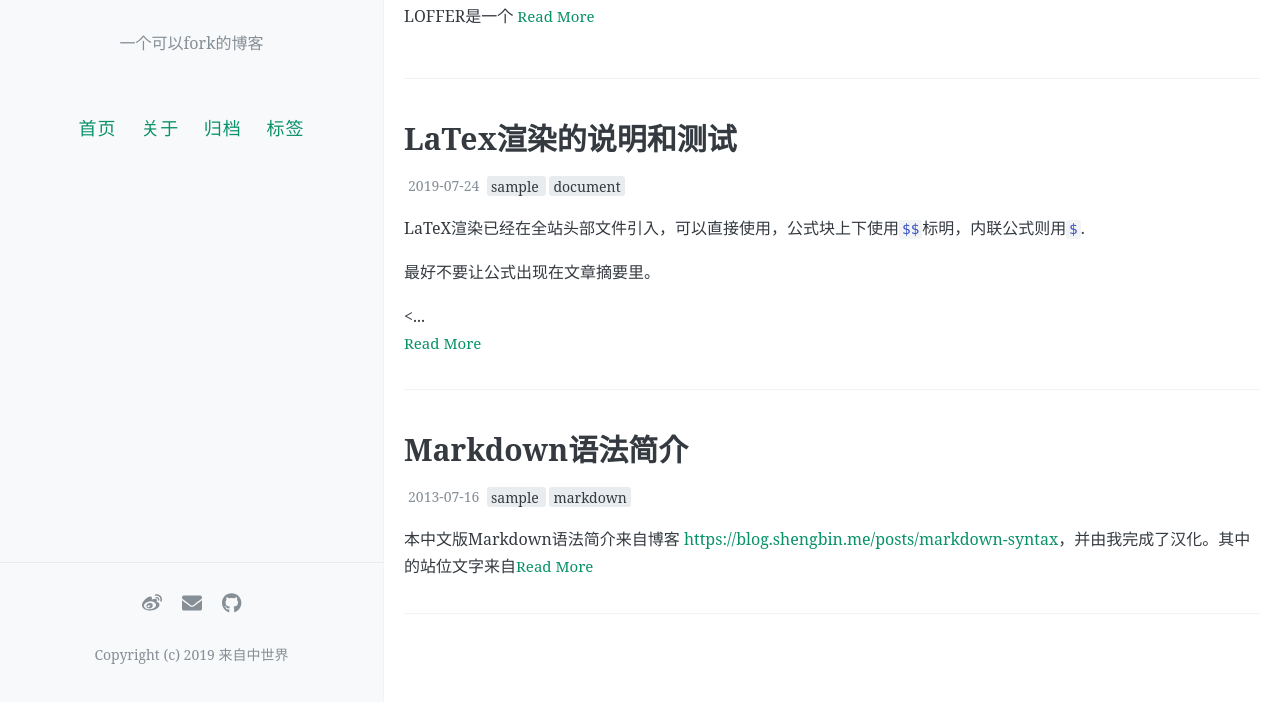
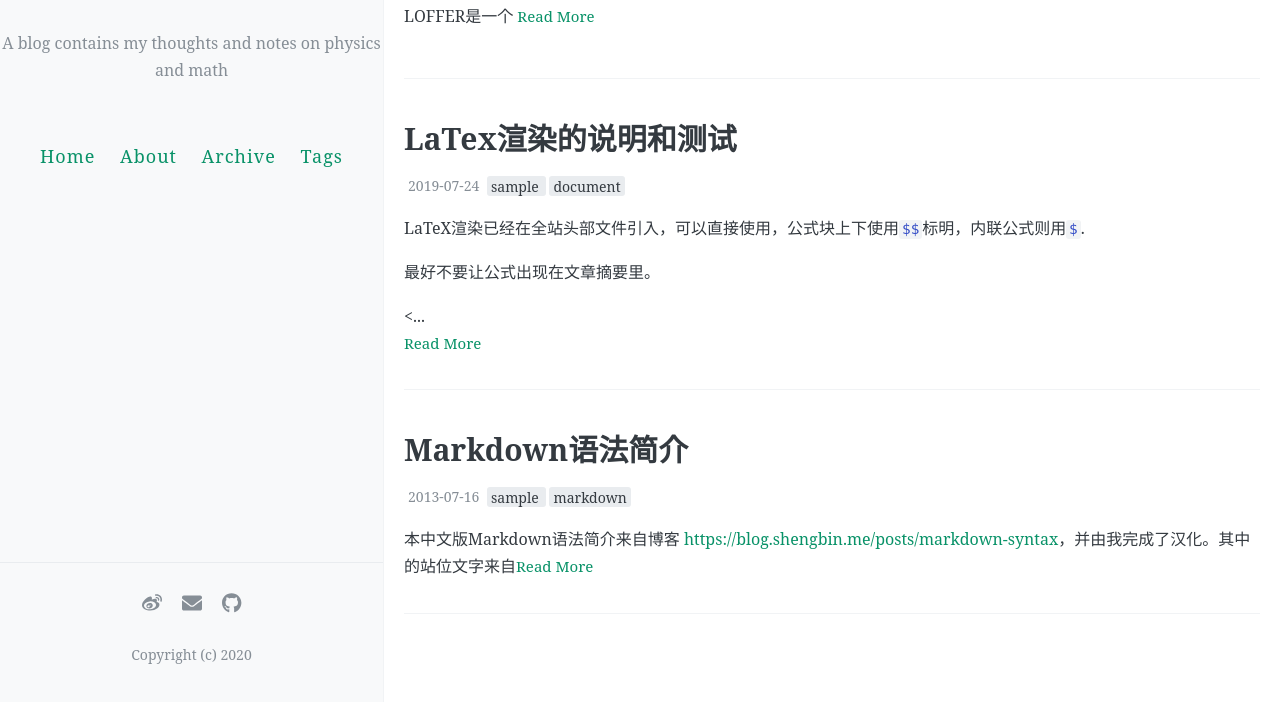
Before and after one commit to Lonitch/Lonitch.github.io, a Jekyll site: the page built from index.html, in a window 1280 px wide and 1037 px high. Shown: the part 335-1037 px from the top of the window. Built offline with Jekyll 4.4.1, drawn with Linux system fonts in a browser that asks for light colours; the list of posts is cut into pages by our own code; comment, search, counter and statistics services are not loaded.

Commit message:
Update _config.yml

```diff
--- a/_config.yml
+++ b/_config.yml
@@ -1,14 +1,8 @@
-#
-# 这个文档包含了本博客的设定信息，你可以编辑它来个性化自己的博客，
-#
 
-# 你的博客名称，请用你想要的博客名替换“LOFFER”，以下修改都可类似处理
-# 注意，“name: LOFFER”，冒号后面的空格不可以省略。
-# 井号后面的文字是说明文档，不会被程序读取。
 
 # 描述/签名
-name: LOFFER
-description: 一个可以fork的博客
+name: Sizhe
+description: A blog contains my thoughts and notes on physics and math
 
 # 输入你的网站域名（如果你没有添加自己的域名，而是直接用GitHub pages分配的域名的话可以省略）
 url:
@@ -16,7 +10,7 @@ url:
 # 添加你的博客的二级域名，一般来说是你的repository名
 # 如果你的博客的URL是：(http://yourusername.github.io/repository-name)
 # 那么就写成 "/repository-name"
-baseurl: /LOFFER
+baseurl: /
 
 
 #
@@ -32,17 +26,17 @@ favicon: https://raw.githubusercontent.com/FromEndWorld/LOFFER/master/images/fav
 
 # 菜单中的按钮
 navigation:
-  - name: 首页
+  - name: Home
     url: /
-  - name: 关于
+  - name: About
     url: /about
-  - name: 归档
+  - name: Archive
     url: /archive
-  - name: 标签
+  - name: Tags
     url: /tags
 
 # 每页的文章数
-paginate: 8
+paginate: 5
 
 # 文章简介的区分标记
 excerpt_separator: <!-- more -->
@@ -66,14 +60,14 @@ footer-links:
   youtube: # channel/<your_long_string> or user/<user-name>
 
 # 站点页脚的文字
-footer-text: Copyright (c) 2019 来自中世界
+footer-text: Copyright (c) 2020
 
 #
 # 评论，注意，请不要同时添加多种不同的评论区
 #
 
 # 输入Disqus shortname，即可添加评论区
-disqus: loffer #shortname
+disqus: sizhe #shortname
 
 # 输入Gitalk相关设定，即可添加评论区，具体请看教程
 gitalk:
```
